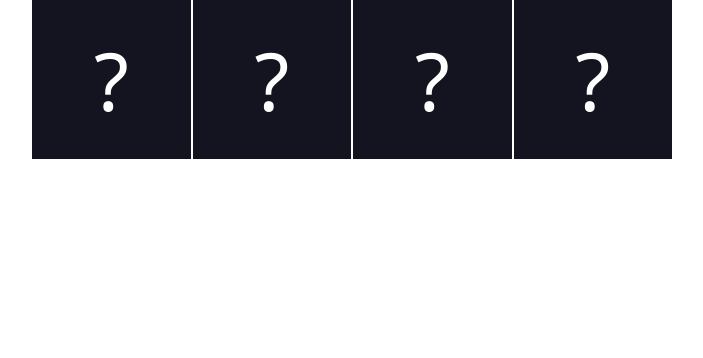
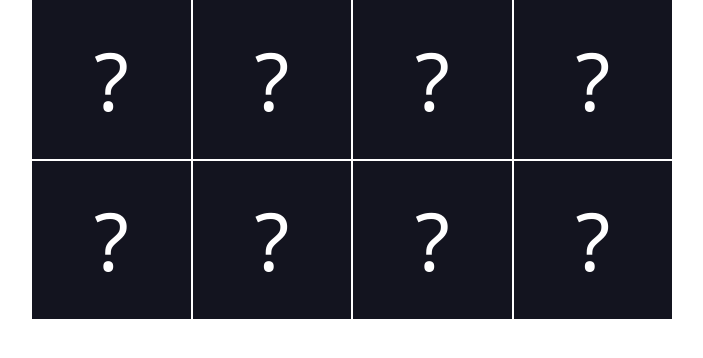
Before and after one commit to JeanneLima/memory-game, a React (Vite) app: page / in a window 1280 px wide. Shown: the top 358 px of the page, without its empty margins (288-991 px from the left). Built offline with nearby package versions, Linux system fonts and the light colour scheme.

Commit message:
feat(cards): handle the cards flip event

```diff
--- a/src/components/Grid/index.tsx
+++ b/src/components/Grid/index.tsx
@@ -1,3 +1,5 @@
+import { useState } from 'react';
+import { duplicateRegenerateSortArray } from '../../utils/card-utils';
 import { Card, CardProps } from '../Card'
 import './styles.css'
 
@@ -6,10 +8,31 @@ export interface GridProps {
 }
 
 export function Grid({cards}: GridProps) {
+  const [stateCards, setStateCards] = useState(() => {
+    return duplicateRegenerateSortArray(cards)
+  })
+
+  const handleClick = (id: string) => {
+    const newStateCards = stateCards.map((card: CardProps) => {
+      // Se o id do card não for o clicado, náo faz nada
+      if (card.id !== id) return card;
+
+      // Se o card não estver virado, não faz nada
+      if (card.flipped) return card;
+
+      // Vira o card
+      card.flipped = true;
+
+      return card;
+    })
+
+    setStateCards(newStateCards)
+  }
+
   return (
     <div className="grid">
-      {cards.map(card => {
-        return <Card {...card} key={card.id} />
+      {stateCards.map((card: CardProps) => {
+        return <Card {...card} key={card.id} handleClick={handleClick} />
       })}
     </div>
   )
--- a/src/templates/App/index.tsx
+++ b/src/templates/App/index.tsx
@@ -1,10 +1,6 @@
 import { Grid } from '../../components/Grid';
 import { cards } from '../../data/cards';
 import './styles.css'
-
-const handleClick = (id: string) => {
-  console.log(id)
-}
 
 export function App() {
   return (
--- a/src/utils/card-utils.ts
+++ b/src/utils/card-utils.ts
@@ -23,5 +23,3 @@ export const regenerateCard = (cards: CardProps[]): CardProps[] => {
 export const duplicateRegenerateSortArray = (cards: CardProps[]): CardProps[] => {
   return sortArray(regenerateCard(duplicateArray(cards)))
 }
-
-console.log(duplicateRegenerateSortArray(cards))
```
